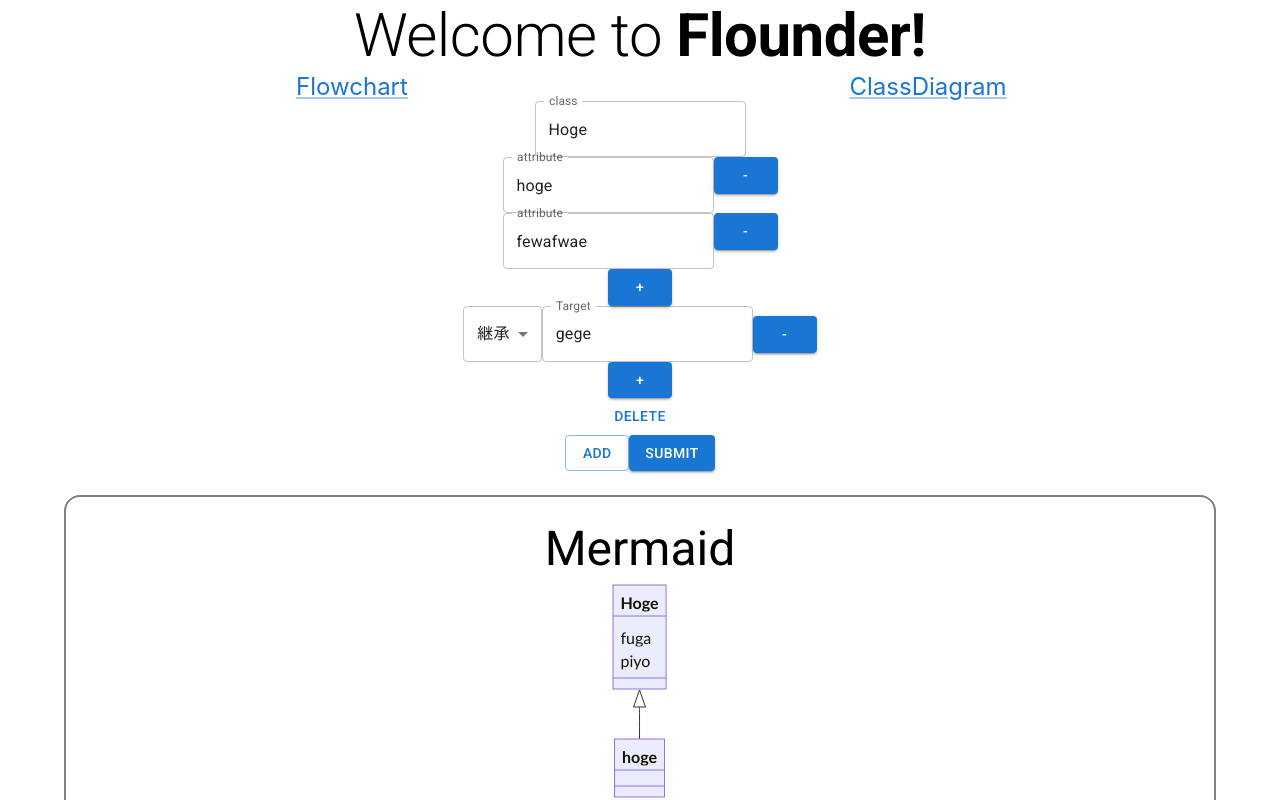
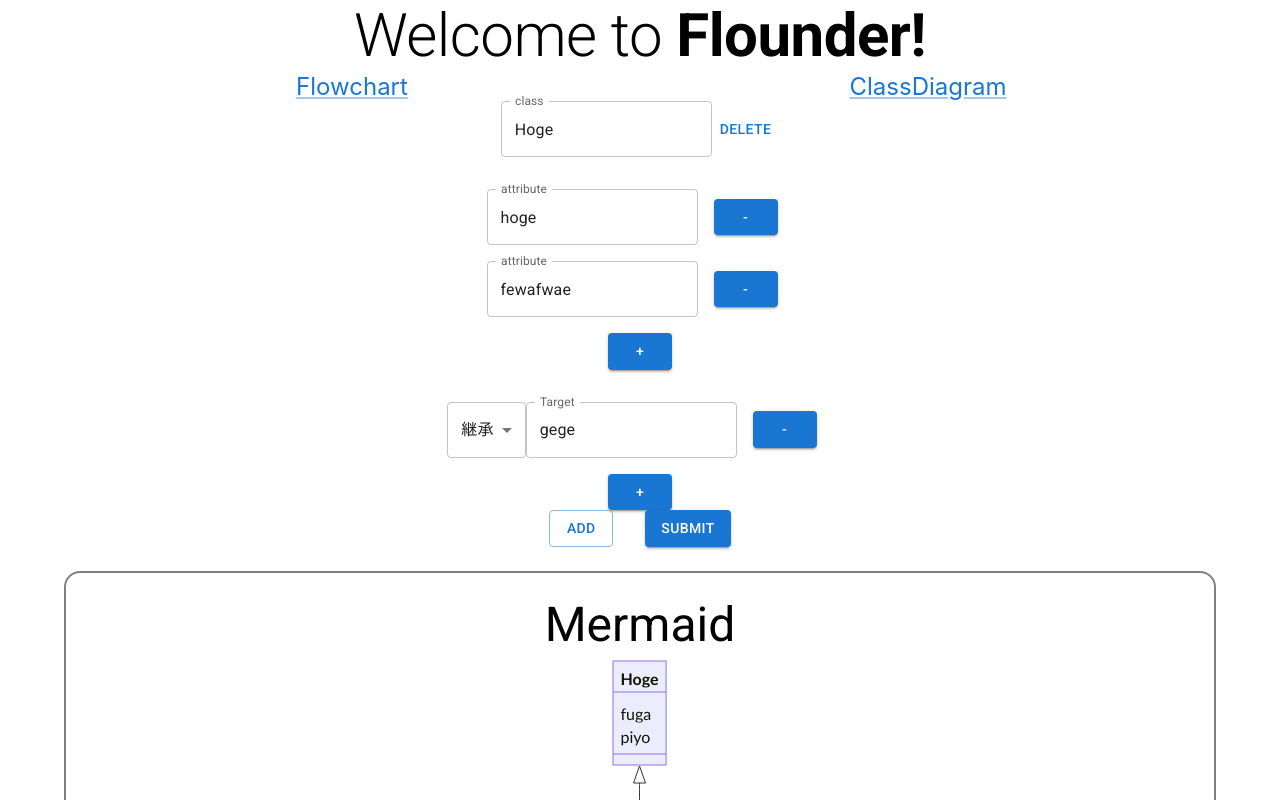
Before and after one commit to Watakumi/Flounder, a React (Vite) app: page /class in a window 1280 px wide. Shown: the top 800 px of the page. Built offline with nearby package versions, Linux system fonts and the light colour scheme.

Commit message:
レイアウトの修正

```diff
--- a/src/components/ClassDiagram/components.tsx
+++ b/src/components/ClassDiagram/components.tsx
@@ -1,7 +1,43 @@
-import { Button, MenuItem, Select, TextField } from '@mui/material';
-import { Control, Controller, useFieldArray } from 'react-hook-form';
+import { Box, Button, MenuItem, Select, TextField } from '@mui/material';
+import {
+  Control,
+  Controller,
+  FieldArrayWithId,
+  useFieldArray,
+  UseFieldArrayRemove,
+} from 'react-hook-form';
 import { FormValues } from './types';
 import { relationships } from './utils';
+
+export const Klass = ({
+  control,
+  index,
+  field,
+  remove,
+}: {
+  control: Control<FormValues, Object>;
+  index: number;
+  field: FieldArrayWithId<FormValues, 'class', 'id'>;
+  remove: UseFieldArrayRemove;
+}) => {
+  return (
+    <Box
+      sx={{
+        display: 'flex',
+        justifyContent: 'center',
+        alignItems: 'center',
+      }}
+    >
+      <Controller
+        name={`class.${index}.name`}
+        control={control}
+        defaultValue={field.name}
+        render={({ field }) => <TextField {...field} label="class" />}
+      />
+      <Button onClick={() => remove(index)}>DELETE</Button>
+    </Box>
+  );
+};
 
 export const Attributes = ({
   control,
@@ -19,7 +55,15 @@
     <div>
       {fields.map((field, fieldIndex) => {
         return (
-          <div key={fieldIndex}>
+          <Box
+            key={fieldIndex}
+            sx={{
+              display: 'flex',
+              justifyContent: 'center',
+              alignItems: 'center',
+              marginY: 2,
+            }}
+          >
             <Controller
               name={`class.${index}.attributes.${fieldIndex}.name`}
               control={control}
@@ -30,10 +74,11 @@
               type="button"
               variant="contained"
               onClick={() => remove(fieldIndex)}
+              sx={{ marginX: 2 }}
             >
               -
             </Button>
-          </div>
+          </Box>
         );
       })}
       <Button
@@ -62,17 +107,23 @@
     <div>
       {fields.map((field, fieldIndex) => {
         return (
-          <div key={fieldIndex}>
+          <Box
+            key={fieldIndex}
+            sx={{
+              display: 'flex',
+              justifyContent: 'center',
+              alignItems: 'center',
+              marginY: 2,
+            }}
+          >
             <Controller
               name={`class.${index}.relations.${fieldIndex}.type`}
               control={control}
               defaultValue={field.type}
               render={({ field }) => (
                 <Select {...field}>
-                  {Object.values(relationships).map((relationship) => (
-                    <MenuItem value={relationship[0]}>
-                      {relationship[1]}
-                    </MenuItem>
+                  {Object.values(relationships).map(([value, name]) => (
+                    <MenuItem value={value}>{name}</MenuItem>
                   ))}
                 </Select>
               )}
@@ -87,10 +138,11 @@
               type="button"
               variant="contained"
               onClick={() => remove(fieldIndex)}
+              sx={{ marginX: 2 }}
             >
               -
             </Button>
-          </div>
+          </Box>
         );
       })}
       <Button
--- a/src/components/ClassDiagram/index.tsx
+++ b/src/components/ClassDiagram/index.tsx
@@ -1,4 +1,4 @@
-import { Button, TextField, Typography } from '@mui/material';
+import { Button, Grid, TextField, Typography } from '@mui/material';
 import { Box } from '@mui/system';
 import { useEffect, useRef, useState } from 'react';
 import mermaid from 'mermaid';
@@ -11,7 +11,7 @@
   useWatch,
 } from 'react-hook-form';
 import { FormValues } from './types';
-import { Attributes, Relations } from './components';
+import { Attributes, Klass, Relations } from './components';
 import { relationships } from './utils';
 import CopyToClipboard from 'react-copy-to-clipboard';
 
@@ -100,19 +100,33 @@
         {fields.map((field, index) => {
           return (
             <div key={field.id}>
-              <Controller
-                name={`class.${index}.name`}
+              <Grid container spacing={2}>
+                <Grid item xs={12}>
+                  <Klass
                     control={control}
-                defaultValue={field.name}
-                render={({ field }) => <TextField {...field} label="class" />}
+                    index={index}
+                    field={field}
+                    remove={remove}
                   />
+                </Grid>
+                <Grid item xs={12}>
                   <Attributes control={control} index={index} />
+                </Grid>
+                <Grid item xs={12}>
                   <Relations control={control} index={index} />
-              <Button onClick={() => remove(index)}>DELETE</Button>
+                </Grid>
+              </Grid>
             </div>
           );
         })}
 
+        <Box
+          sx={{
+            display: 'flex',
+            alignItems: 'center',
+            justifyContent: 'center',
+          }}
+        >
           <Button
             type="button"
             variant="outlined"
@@ -121,13 +135,15 @@
                 attributes: [{ name: 'append1' }, { name: 'append2' }],
               })
             }
+            sx={{ marginX: 2 }}
           >
             Add
           </Button>
 
-        <Button type="submit" variant="contained">
+          <Button type="submit" variant="contained" sx={{ marginX: 2 }}>
             Submit
           </Button>
+        </Box>
       </form>
 
       <Box
```
Lines whose indentation alone changed are shown as unchanged.
